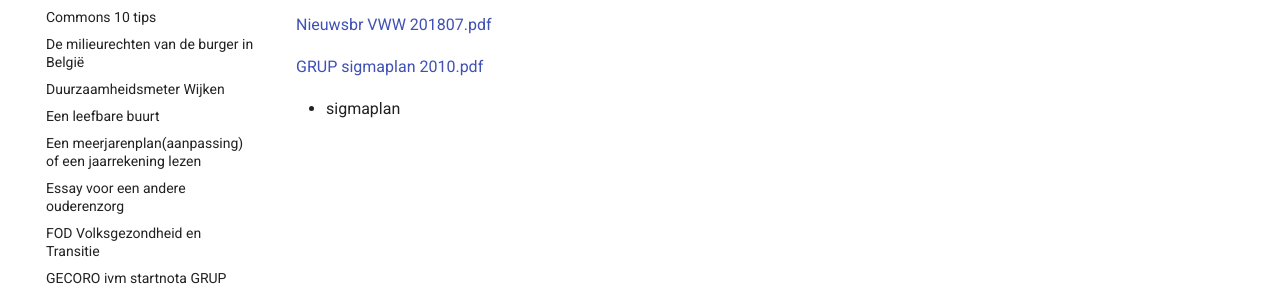
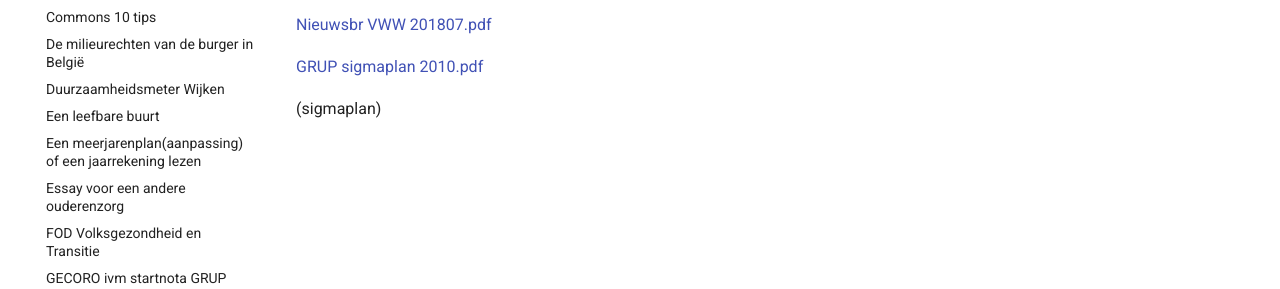
Before and after one commit to groenwaasmunster/gwdocs, an MkDocs documentation site: the page built from docs/Bressen in de dijk naar de Koolputten.md, in a window 1280 px wide. Shown: the part 292-581 px from the top of the page. Built offline with MkDocs 1.6.1 and Material for MkDocs 9.7.7, drawn with Linux system fonts in a browser that asks for light colours.

```diff
--- a/docs/Bressen in de dijk naar de Koolputten.md
+++ b/docs/Bressen in de dijk naar de Koolputten.md
@@ -12,4 +12,4 @@
 
 [GRUP sigmaplan 2010.pdf](best/GRUP%20sigmaplan%202010.pdf)
 
-+ sigmaplan
+(sigmaplan)
```
